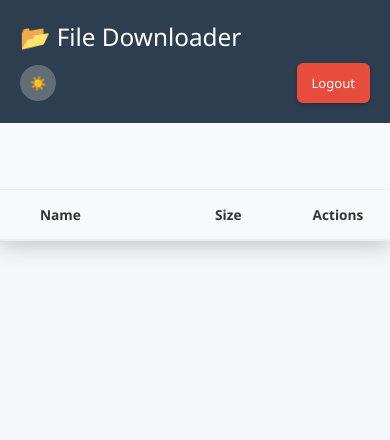
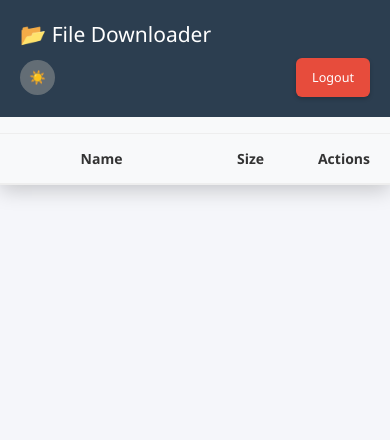
Before and after one commit to chetan0121/Fyshare, a Python web app: template templates/index.html in a window 390 px wide. Shown: the top 440 px of the page. Run offline with Jinja, Linux system fonts and the light colour scheme; the template is opened without the code that fills it, so the values that code supplies are empty.

Commit message:
Improve UI

```diff
--- a/static/fyshare.css
+++ b/static/fyshare.css
@@ -1,17 +1,21 @@
 :root {
+    scroll-behavior: smooth;
+
+    /* Variables */
     --primary: #3498db;
     --secondary: #2c3e50;
+    --third: #f8f9fa;
     --text: #333;
     --text-light: #7f8c8d;
     --bg: #f5f6fa;
     --card-bg: #ffffff;
     --border: #eee;
-    scroll-behavior: smooth;
+    --anim-duration: 0ms;
 }
-/* Dark Theme Variables */
-body.dark-theme {
+:root.dark-theme {
     --primary: #2196f3;
     --secondary: #1e272e;
+    --third: #1e1e1e;
     --text: #e0e0e0;
     --text-light: #aaaaaa;
     --bg: #121212;
@@ -61,22 +65,27 @@ body.dark-theme .container {
     display: flex;
     align-items: center;
     justify-content: space-between;
-    gap: 15px;
+    gap: 20px;
 }
 
 #themeToggle {
-    height: 40px;
-    aspect-ratio: 1/1;
+    height: 2.5rem;
+    width: 2.5rem;
     border-radius: 50%;
     background-color: #636d75;
     border: none;
     cursor: pointer;
     overflow: hidden;
+    display: flex;
+    align-items: center;
+    justify-content: center;
     transition: background-color 0.3s ease-in-out;
 }
+
     #themeToggle:hover {
         background-color: #4f585f;
     }
+
     #themeToggle:active {
         background-color: #353232;
     }
@@ -129,26 +139,29 @@ h1 {
 }
 
 .breadcrumb {
-    height: 50px;
+    height: auto;
     display: flex;
+    flex-wrap: wrap;
     align-items: center;
-    padding: 0px 15px;
-    background: #f8f9fa;
+    padding: 15px;
+    background: var(--third);
     border-bottom: 1px solid var(--border);
     user-select: none;
 }
-body.dark-theme .breadcrumb {
-    background: #1e1e1e;
-}
+
     .breadcrumb a {
         color: var(--primary);
-        text-decoration: none;
         display: flex;
         align-items: center;
         transition: all 0.2s;
     }
+
         .breadcrumb a:hover {
-            color: #0d58a8;
+            color: #80b7db;
+        }
+
+        :root.dark-theme .breadcrumb a:hover {
+            color: #1169c8;
         }
 
     .breadcrumb-sep {
@@ -167,74 +180,87 @@ table {
 }
 
 th {
-    background: #f8f9fa;
+    background: var(--third);
     padding: 15px 20px;
     text-align: left;
     font-weight: 600;
     border-bottom: 2px solid var(--border);
 }
-body.dark-theme th {
-    background: #1e1e1e;
+
+tr {
+    border-bottom: 1px solid var(--border);
 }
 
+    tr:last-child {
+        border-bottom: none;
+    }
+
+    tr:hover {
+        background: #00000005;
+        transition: all 0.2s;
+    }
+
+    :root.dark-theme tr:hover {
+        background: #ffffff0d;
+    }
+
 td {
-    padding: 0px 10px;
-    border-bottom: 1px solid var(--border);
     vertical-align: middle;
+    text-align: center;
+    height: auto;
 }
     td a {
-        height: auto;
         padding: 15px 0px;
-        overflow-wrap: anywhere; /** Wrap file names */
+        display: flex;
+        align-items: center;
+        gap: 10px;
     }
-    td:nth-last-child {
-        border-bottom: none;
+
+    td:first-child {
+        text-align: left;
+        padding: 0px 10px;
     }
-tr:hover td {
-    background: rgba(0,0,0,0.02);
-    transition: all 0.2s;
-}
 
-body.dark-theme tr:hover td {
-    background: rgba(255,255,255,0.05);
-}
+    td:last-child {
+        padding: 0px 10px;
+    }
 
 #th-name { width: 55%; }
 #th-size { width: 25%; }
 #th-action { width: 20%; }
 
+#th-name, #th-size, #th-action {
+    text-align: center;
+}
+
 a {
     color: var(--primary);
     text-decoration: none;
-    display: flex;
-    align-items: center;
-    gap: 10px;
+    overflow-wrap: anywhere;
 }
-    a:hover {
-        color: #1d80c2;
-    }
 
 .download-btn {
     background: #27ae60;
-    color: white !important;
+    color: #ffffff;
     padding: 0px 16px;
     border-radius: 6px;
     font-size: 0.9em;
     display: inline-flex;
     align-items: center;
-    gap: 6px;
     height: 38px;
     transition: all 0.2s;
     white-space: nowrap;
 }
+
     .download-btn:hover {
         background: #219a52;
     }
+
     .download-btn:active {
         background: #198042;
-        color: rgb(200, 200, 200);
+        color: #c8c8c8;
         transform: translateY(2px);
-        box-shadow: 0px 0px 4px rgba(0,0,0,0.2);
+        box-shadow: 0px 0px 4px #00000033;
     }
 
 .icon {
@@ -253,31 +279,40 @@ a {
     font-size: 0.95em;
 }
 
+.theme-icon {
+    display: inline-block;
+    line-height: 1;
+}
+
 .theme-icon.theme-animate {
     display: inline-block;
-    animation: theme-anim 400ms ease-in-out;
+    animation: theme-anim var(--anim-duration) ease-in-out;
     overflow: hidden;
     will-change: transform, opacity;
 }
 
 @keyframes theme-anim {
     0% {
-        opacity: 0.6;
+        opacity: 1;
+        transform: translateY(0px) scale(1);
     }
     50% {
+        opacity: 0;
         transform: translateY(50px) scale(0.5);
-        opacity: 0;
     }
     100% {
-        opacity: 0.6;
+        opacity: 1;
+        transform: translateY(0px) scale(1);
     }
 }
 
-
 /* Media query for responsive design on smartphones */
 @media (max-width: 625px) {
+    :root {
+        font-size: 14px;
+    }
+
     body {
-        font-size: 0.95rem;
         padding: 0px;
         padding-bottom: 200px;
         overflow-x: hidden;
@@ -293,10 +328,6 @@ a {
         gap: 10px;
         padding: 20px;
     }
-        .header h1 {
-            font-size: 1.6em;
-            word-break: break-word;
-        }
 
     .header-actions {
         width: 100%;
@@ -306,52 +337,20 @@ a {
         align-items: center;
     }
 
-    #themeToggle {
-        height: 36px;
-        width: 36px;
-        /* font-size: 1.1rem; */
-    }
-
     .logout-btn {
-        padding: 10px 14px;
-        font-size: 0.86em;
+        padding: 10px 15px;
     }
 
     .breadcrumb {
-        flex-wrap: wrap;
-        /* font-size: 0.9rem; */
         padding: 8px 20px;
     }
 
-    .breadcrumb a, .table-wrapper table {
-        font-size: 0.9em;
+    .download-btn {
+        height: 30px;
+        padding: 6px 10px;
     }
-
-    /* .table-wrapper thead tr th {
-        padding-left: 20px;
-    } */
-
-    td a {
-        word-break: break-word;
-        font-size: 0.95em;
-    }
-
-    .download-btn {
-        min-height: 25px;
-        height: auto;
-        padding: 6px 10px;
-        font-size: 0.8em;
-    }
-
-    #th-name {
-        width: 50%;
-        padding-left: 40px;
-    }
-    #th-size { width: 25%; }
-    #th-action { width: 25%; }
 
     .icon {
         font-size: 1.1em;
-        width: 24px;
     }
 }
--- a/static/main_script.js
+++ b/static/main_script.js
@@ -1,10 +1,11 @@
 const themeToggle = document.getElementById('themeToggle');
-const body = document.body;
+const root = document.documentElement;
 const themeIcon = document.querySelector('.theme-icon');
-const anim_duration = 400; //In ms, Match CSS animation duration of theme-icon
+
+const anim_duration = 400; //In ms
+document.documentElement.style.setProperty('--anim-duration', anim_duration+'ms');
 
 const savedTheme = sessionStorage.getItem('theme'); // Get theme preference if saved
-
 if (savedTheme) {
     updateTheme(savedTheme === 'dark');
 } else {
@@ -17,7 +18,7 @@ window.matchMedia('(prefers-color-scheme: dark)').addEventListener('change', eve
 });
 
 function updateTheme(isDark){
-    body.classList.toggle('dark-theme', isDark);
+    root.classList.toggle('dark-theme', isDark);
     sessionStorage.setItem('theme', isDark ? 'dark' : 'light');
     themeIcon.textContent = isDark ? '🌙' : '☀️';
 }
@@ -30,10 +31,10 @@ function animateIcon() {
 }
 
 themeToggle.addEventListener('click', () => {
-    body.classList.toggle('dark-theme');
+    root.classList.toggle('dark-theme');
     animateIcon();
     setTimeout(() => {
-        const isDark = body.classList.contains('dark-theme');
+        const isDark = root.classList.contains('dark-theme');
         updateTheme(isDark);
     }, anim_duration/2);
     sessionStorage.setItem('theme')
```
Also changed, not shown: other parts of static/fyshare.css (+23 -22 lines).
